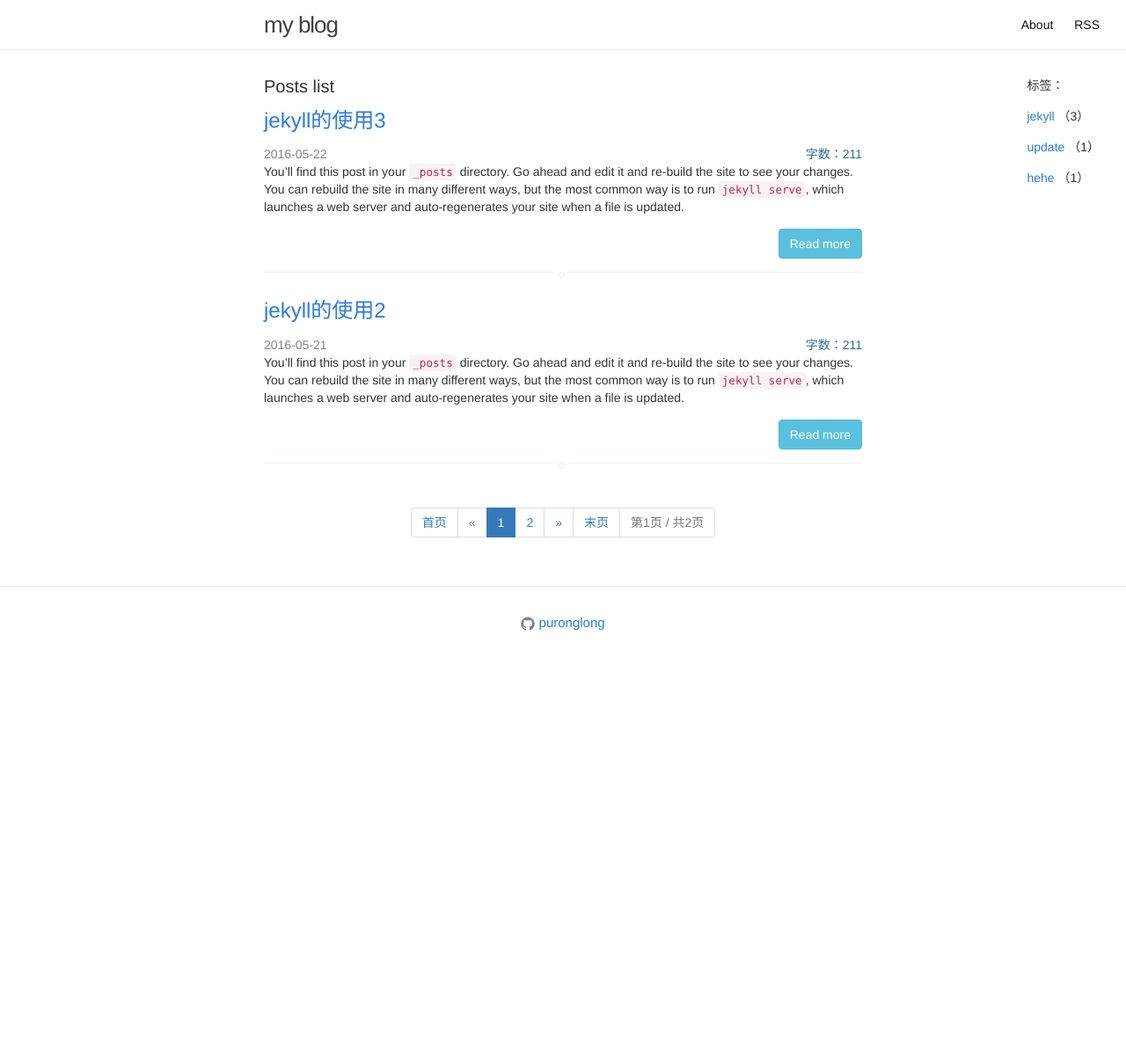
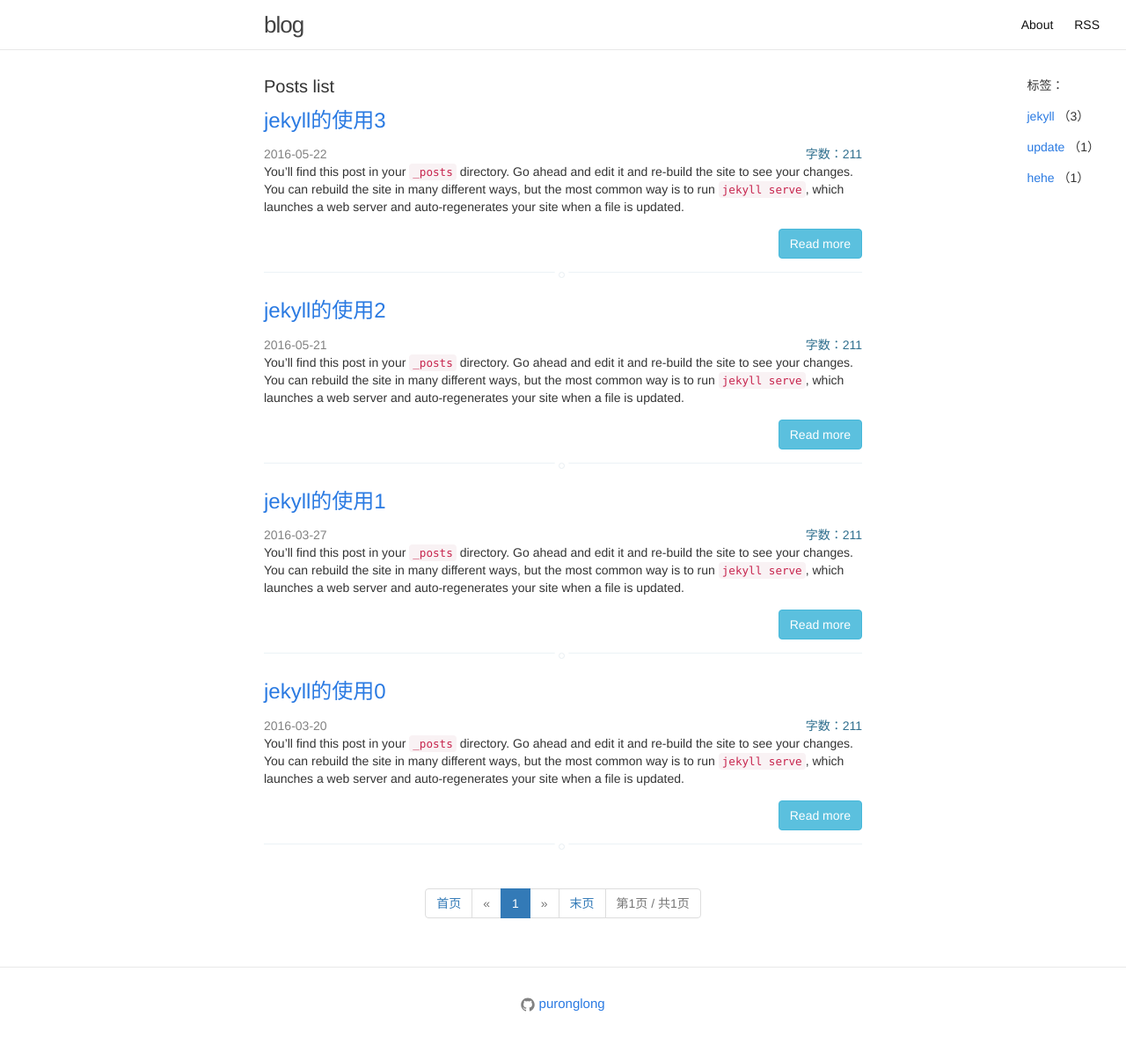
Before and after one commit to PuRonglong/jekyll-theme, a Jekyll site: the page built from index.html, in a window 1280 px wide. Shown: the whole page at 88% size. Built offline with Jekyll 4.4.1, drawn with Linux system fonts in a browser that asks for light colours; the list of posts is cut into pages by our own code; before the commit the page ends 900 px from its top, so only the background shows below that.

Commit message:
edit _config

```diff
--- a/_config.yml
+++ b/_config.yml
@@ -6,7 +6,7 @@
 # 'jekyll serve'. If you change this file, please restart the server process.
 
 # Site settings
-title: my blog
+title: blog
 email: puronglong@foxmail.com
 description: > # this means to ignore newlines until "baseurl:"
   Write an awesome description for your new site here. You can edit this
@@ -19,7 +19,7 @@ github_username:  puronglong
 # Build settings
 markdown: kramdown
 gems: [jekyll-paginate]
-paginate: 2
+paginate: 8
 paginate_path: "page:num"
 
 # 代码高亮
```
